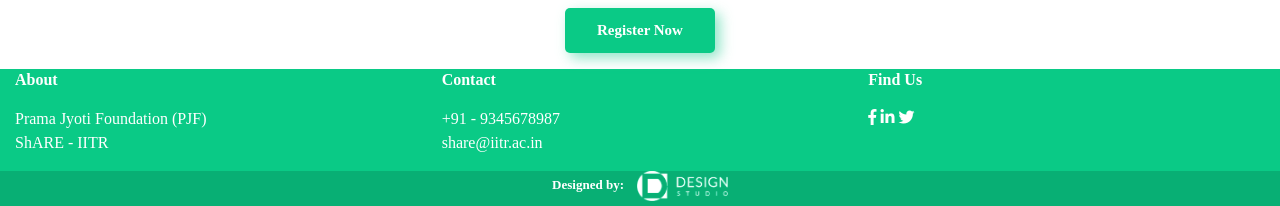
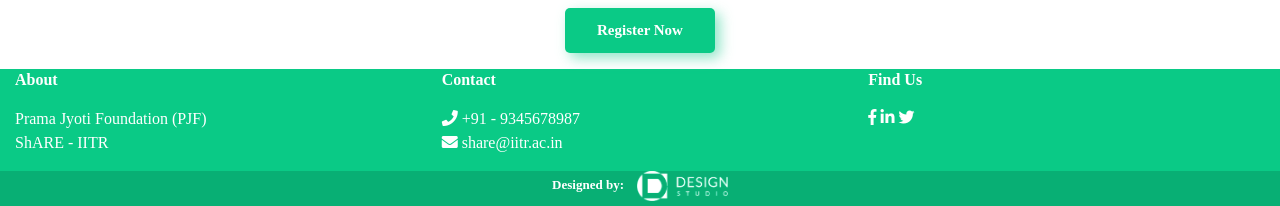
Before and after one commit to nikhilmuz/ShARE_IITR, a PHP site: page /index.php in a window 1280 px wide. Shown: the part 996-1202 px from the top of the page. Run offline with PHP 8.4, Linux system fonts and the light colour scheme; some libraries are stand-ins or nearby versions; some web fonts are replaced.

Commit message:
Footer Fonts and Links

```diff
--- a/components/footer.php
+++ b/components/footer.php
@@ -4,14 +4,14 @@
             <p class="footer-heading">About</p>
             <ul class="list">
                 <li><a href="http://www.pramajyoti.org/">Prama Jyoti Foundation (PJF)</a></li>
-            <li>ShARE - IITR</li>
+                <li><a href="http://www.share-share.org">ShARE - IITR</a></li>
             </ul>
         </div>
         <div class="col-md-4">
             <p class="footer-heading">Contact</p>
             <ul class="list">
-                <li><a href="tel:+919345678987">+91 - 9345678987</a></li>
-                <li><a href="mailto:share@iitr.ac.in">share@iitr.ac.in</a></li>
+                <li><a href="tel:+919345678987"><i class="fas fa-phone"></i> +91 - 9345678987</a></li>
+                <li><a href="mailto:share@iitr.ac.in"><i class="fas fa-envelope"></i> share@iitr.ac.in</a></li>
             </ul>
         </div>
         <div class="col-md-4">
```
